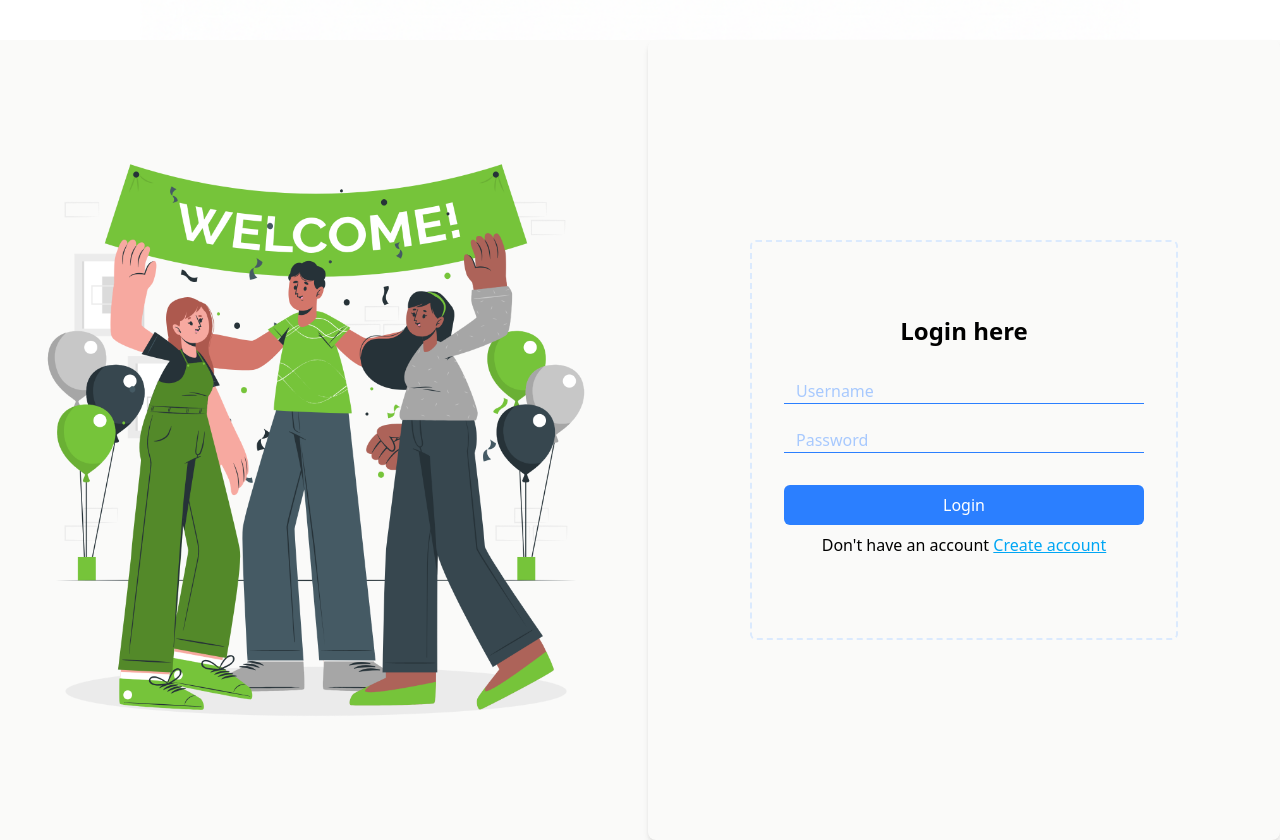
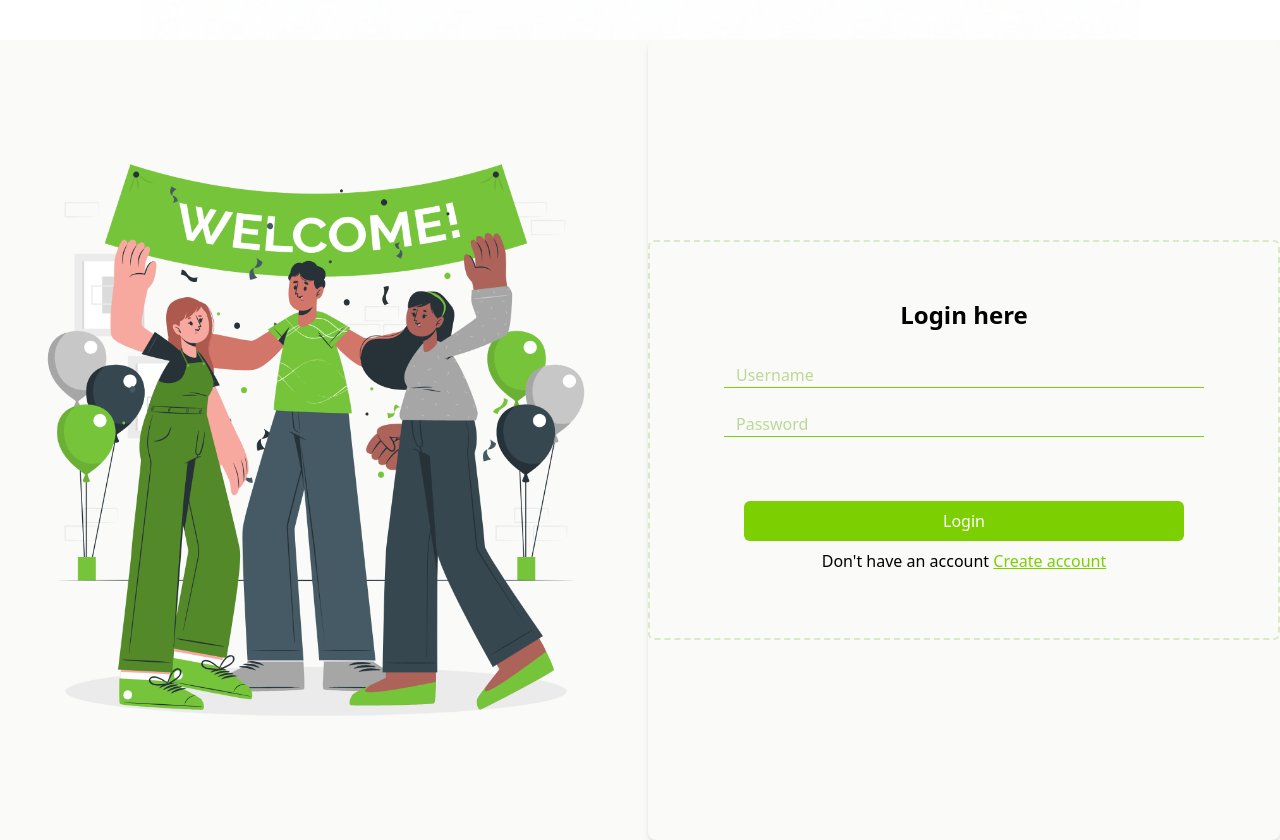
Before and after one commit to AlazarBekele/Freelancer-Project-Tracker, a Django app: page / in a window 1280 px wide. Shown: the part 760-1600 px from the top of the page. Run offline with Django 5.2, Linux system fonts and the light colour scheme; data comes from the database, SQL or seed files in the repository; both versions use the stored data as it was after the commit; some web fonts are replaced.

Commit message:
Change the color

```diff
--- a/Admin/templates/Include/Welcome/welcompage.html
+++ b/Admin/templates/Include/Welcome/welcompage.html
@@ -14,35 +14,37 @@
 
             <div class="flex items-center justify-center">
 
-                <img class="w-full" src="{{ Wel.IMG.url }}" alt="">
+                <img class="w-160" src="{{ Wel.IMG.url }}" alt="">
 
             </div>
 
-            <div class="h-screen flex justify-center shadow-md rounded-lg">
+            <div class="h-screen flex justify-center items-center shadow-md rounded-lg">
 
-                <div class="flex items-center justify-center flex-col gap-8">
+                <div class="border-2 border-dashed w-160 h-100 py-8 px-8 flex flex-col justify-center items-center gap-8 border-lime-600/20 rounded-md">
 
-                    <div class="border-2 border-dashed w-full h-100 py-8 px-8 flex flex-col justify-center items-center gap-8 border-blue-100 rounded-md">
+                    <div>
 
-                        <div>
+                        <h1 class="font-bold text-2xl">Login here</h1>
 
-                            <h1 class="font-bold text-2xl">Login here</h1>
+                    </div>
 
-                        </div>
+                    <div class="flex flex-col gap-6 w-120">
 
-                        <div class="flex flex-col gap-6 w-90">
+                        <input type="text" class="text-lime-600 focus:outline-none border-b-1 border-lime-500 placeholder:text-lime-600/40 placeholder:font-thin px-3" placeholder="Username">
+                        <input type="password" class="text-lime-600 focus:outline-none border-b-1 border-lime-500 placeholder:text-lime-600/40 placeholder:font-thin px-3" placeholder="Password">
 
-                            <input type="text" class="text-sky-300 focus:outline-none border-b-1 border-blue-500 placeholder:text-blue-500/40 placeholder:font-thin px-3" placeholder="Username">
-                            <input type="text" class="text-sky-300 focus:outline-none border-b-1 border-blue-500 placeholder:text-blue-500/40 placeholder:font-thin px-3" placeholder="Password">
+                    </div>
 
-                        </div>
+                    <div>
 
-                        <div class="flex flex-col justify-start items-strat w-full">
 
-                            <button class="bg-blue-500 text-white px-8 py-2 rounded-md">Login</button>
-                            <p class="text-center p-2 font-thin">Don't have an account <span><a href="#" class="underline decoration-1 decoration-sky-500 text-sky-500">Create account</a></span></p>
 
-                        </div>
+                    </div>
+
+                    <div class="flex flex-col justify-start items-strat w-110">
+
+                        <button class="bg-lime-500 text-white px-8 py-2 rounded-md">Login</button>
+                        <p class="text-center p-2 font-thin">Don't have an account <span><a href="#" class="underline decoration-1 decoration-lime-500 text-lime-500">Create account</a></span></p>
 
                     </div>
 
--- a/static/dist/MainCss.css
+++ b/static/dist/MainCss.css
@@ -7,6 +7,10 @@
       "Segoe UI Emoji", "Segoe UI Symbol", "Noto Color Emoji";
     --font-mono: ui-monospace, SFMono-Regular, Menlo, Monaco, Consolas, "Liberation Mono",
       "Courier New", monospace;
+    --color-lime-100: oklch(96.7% 0.067 122.328);
+    --color-lime-300: oklch(89.7% 0.196 126.665);
+    --color-lime-500: oklch(76.8% 0.233 130.85);
+    --color-lime-600: oklch(64.8% 0.2 131.684);
     --color-sky-300: oklch(82.8% 0.111 230.318);
     --color-sky-500: oklch(68.5% 0.169 237.323);
     --color-blue-50: oklch(97% 0.014 254.604);
@@ -238,6 +242,27 @@
   .w-100 {
     width: calc(var(--spacing) * 100);
   }
+  .w-110 {
+    width: calc(var(--spacing) * 110);
+  }
+  .w-120 {
+    width: calc(var(--spacing) * 120);
+  }
+  .w-140 {
+    width: calc(var(--spacing) * 140);
+  }
+  .w-150 {
+    width: calc(var(--spacing) * 150);
+  }
+  .w-160 {
+    width: calc(var(--spacing) * 160);
+  }
+  .w-170 {
+    width: calc(var(--spacing) * 170);
+  }
+  .w-180 {
+    width: calc(var(--spacing) * 180);
+  }
   .w-200 {
     width: calc(var(--spacing) * 200);
   }
@@ -347,8 +372,44 @@
   .border-indigo-600 {
     border-color: var(--color-indigo-600);
   }
+  .border-lime-100 {
+    border-color: var(--color-lime-100);
+  }
+  .border-lime-500 {
+    border-color: var(--color-lime-500);
+  }
+  .border-lime-600 {
+    border-color: var(--color-lime-600);
+  }
+  .border-lime-600\/20 {
+    border-color: color-mix(in srgb, oklch(64.8% 0.2 131.684) 20%, transparent);
+    @supports (color: color-mix(in lab, red, red)) {
+      border-color: color-mix(in oklab, var(--color-lime-600) 20%, transparent);
+    }
+  }
+  .border-lime-600\/30 {
+    border-color: color-mix(in srgb, oklch(64.8% 0.2 131.684) 30%, transparent);
+    @supports (color: color-mix(in lab, red, red)) {
+      border-color: color-mix(in oklab, var(--color-lime-600) 30%, transparent);
+    }
+  }
+  .border-lime-600\/40 {
+    border-color: color-mix(in srgb, oklch(64.8% 0.2 131.684) 40%, transparent);
+    @supports (color: color-mix(in lab, red, red)) {
+      border-color: color-mix(in oklab, var(--color-lime-600) 40%, transparent);
+    }
+  }
+  .border-lime-600\/50 {
+    border-color: color-mix(in srgb, oklch(64.8% 0.2 131.684) 50%, transparent);
+    @supports (color: color-mix(in lab, red, red)) {
+      border-color: color-mix(in oklab, var(--color-lime-600) 50%, transparent);
+    }
+  }
   .bg-blue-500 {
     background-color: var(--color-blue-500);
+  }
+  .bg-lime-500 {
+    background-color: var(--color-lime-500);
   }
   .bg-stone-50 {
     background-color: var(--color-stone-50);
@@ -438,6 +499,18 @@
     --tw-font-weight: var(--font-weight-thin);
     font-weight: var(--font-weight-thin);
   }
+  .text-lime-300 {
+    color: var(--color-lime-300);
+  }
+  .text-lime-500 {
+    color: var(--color-lime-500);
+  }
+  .text-lime-600 {
+    color: var(--color-lime-600);
+  }
+  .text-purple-600 {
+    color: var(--color-purple-600);
+  }
   .text-sky-300 {
     color: var(--color-sky-300);
   }
@@ -449,6 +522,9 @@
   }
   .underline {
     text-decoration-line: underline;
+  }
+  .decoration-lime-500 {
+    text-decoration-color: var(--color-lime-500);
   }
   .decoration-sky-500 {
     text-decoration-color: var(--color-sky-500);
@@ -475,6 +551,22 @@
       color: color-mix(in srgb, oklch(62.3% 0.214 259.815) 40%, transparent);
       @supports (color: color-mix(in lab, red, red)) {
         color: color-mix(in oklab, var(--color-blue-500) 40%, transparent);
+      }
+    }
+  }
+  .placeholder\:text-lime-300\/40 {
+    &::placeholder {
+      color: color-mix(in srgb, oklch(89.7% 0.196 126.665) 40%, transparent);
+      @supports (color: color-mix(in lab, red, red)) {
+        color: color-mix(in oklab, var(--color-lime-300) 40%, transparent);
+      }
+    }
+  }
+  .placeholder\:text-lime-600\/40 {
+    &::placeholder {
+      color: color-mix(in srgb, oklch(64.8% 0.2 131.684) 40%, transparent);
+      @supports (color: color-mix(in lab, red, red)) {
+        color: color-mix(in oklab, var(--color-lime-600) 40%, transparent);
       }
     }
   }
```
Also changed, not shown: db.sqlite3, media/Welcome/Welcome-cuate.png (added).
